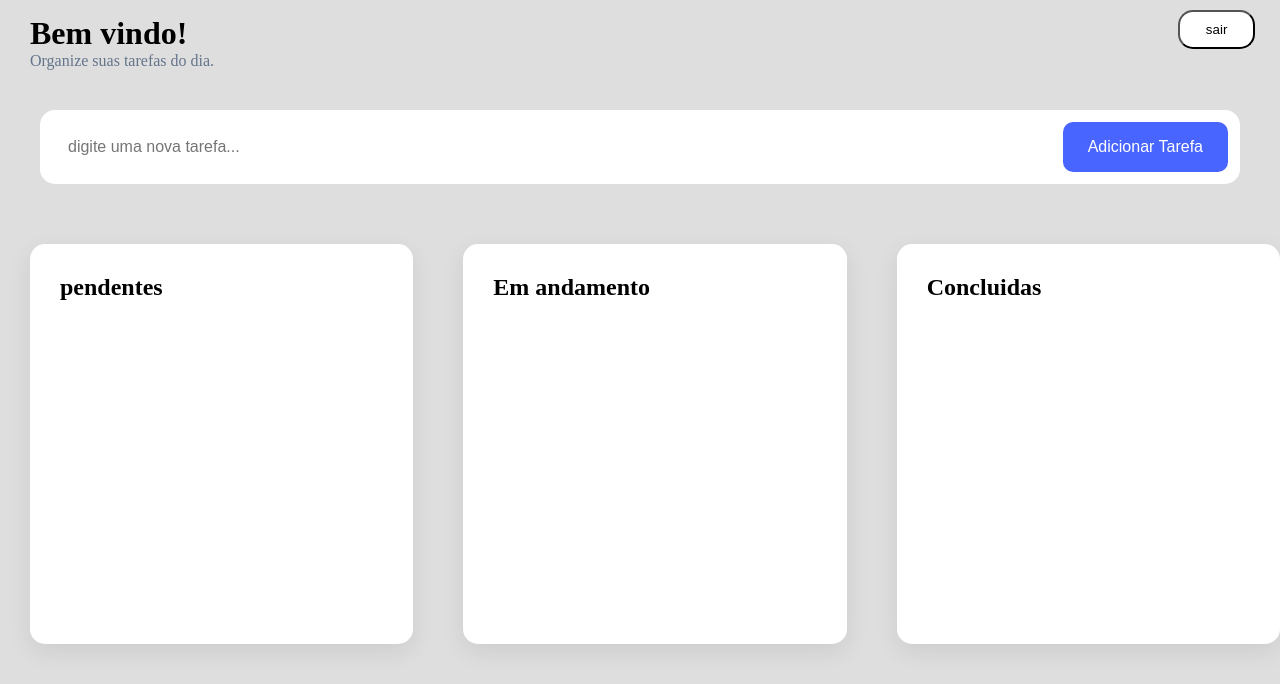
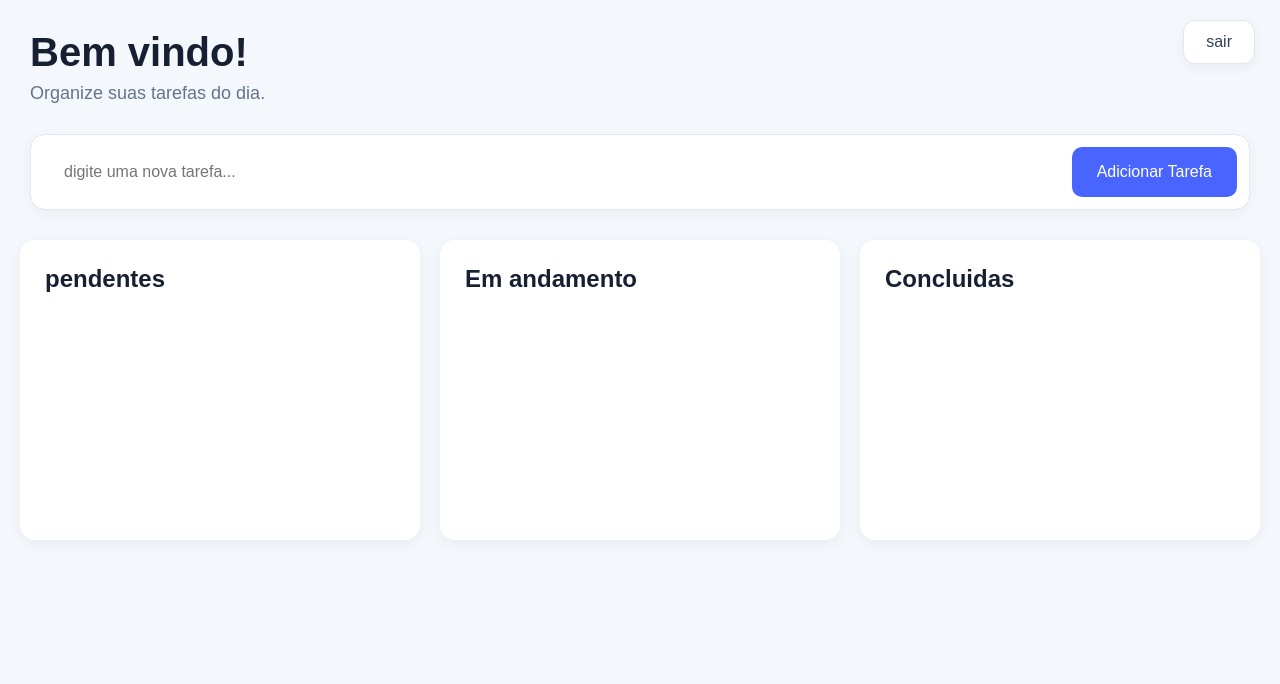
Before and after one commit to MiguelAndrade-dev/TaskFlow, a plain HTML site: page index.html in a window 1280 px wide. Drawn offline with Linux system fonts and the light colour scheme.

Commit message:
terminei os ultimos ajustes na parte do css e finalizado o taskflow

```diff
--- a/style.css
+++ b/style.css
@@ -5,66 +5,80 @@
 }
 
 body {
-    background-color: #dedede;
+    background-color: #f4f7fc;
+    font-family: Arial, sans-serif;
+    color: #172033;
 }
 
 .bemvindo {
     display: flex;
     flex-direction: column;
-    margin: 15px 0 10px 30px;
+    margin: 30px 0 20px 30px;
+    gap: 8px;
 }
 
-p {
-    text-align: left;
+.bemvindo h1 {
+    font-size: 40px;
+    color: #172033;
+}
+
+.bemvindo p {
+    font-size: 18px;
     color: #64748b;
-
 }
 
 .containerpai {
     display: flex;
     gap: 20px;
+    margin: 20px;
+    align-items: flex-start;
 }
 
 .container1,
 .container2,
 .container3 {
     background-color: white;
-    width: 60%;
-    max-width: 500px;
-    padding:30px;
-    height: 400px;
+    flex: 1;
+    min-width: 0;
+    padding: 25px;
+    min-height: 300px;
     border-radius: 15px;
-    box-shadow: 0 8px 25px rgba(0, 0, 0, 0.08);
-    margin: 20px 0px 20px 30px;
+    box-shadow: 0 4px 15px rgba(0, 0, 0, 0.05);
 }
 
 
 .login {
     background-color: white;
+    color: #334155;
+    display: flex;
     justify-content: center;
-    display: flex;
-    width: 6%;
-    max-width: 500px;
-    padding: 10px;
-    border-radius: 15px;
+    align-items: center;
+    padding: 12px 22px;
+    border: 1px solid #e2e8f0;
+    border-radius: 12px;
+    cursor: pointer;
     position: absolute;
-    top: 10px;
+    top: 20px;
     right: 25px;
-
+    font-size: 16px;
+    box-shadow: 0 4px 12px rgba(0, 0, 0, 0.05);
 }
 
 .busca {
     display: flex;
-    gap: 15;
+    gap: 15px;
     background-color: white;
     padding: 12px;
-    margin: 40px;
+    margin: 30px;
+    border: 1px solid #e2e8f0;
     border-radius: 15px;
+    box-shadow: 0 4px 15px rgba(0, 0, 0, 0.04);
 }
 
 .busca input {
     flex: 1;
-    padding: 15px;
+    min-width: 0;
+    padding: 15px 20px;
     border: 1px solid white;
     border-radius: 10px;
     font-size: 16px;
@@ -84,3 +98,17 @@ p {
 .concluida {
     text-decoration: line-through;
 }
+
+.containerpai button {
+    padding: 7px 10px;
+    margin: 5px 4px 0 0;
+    border: 1px solid #dbe3ef;
+    border-radius: 7px;
+    background-color: #f8fafc;
+    color: #334155;
+    cursor: pointer;
+}
+
+.containerpai button:hover {
+    background-color: #e2e8f0;
+}
```
Also changed, not shown: index.html (+5 -1 lines).
